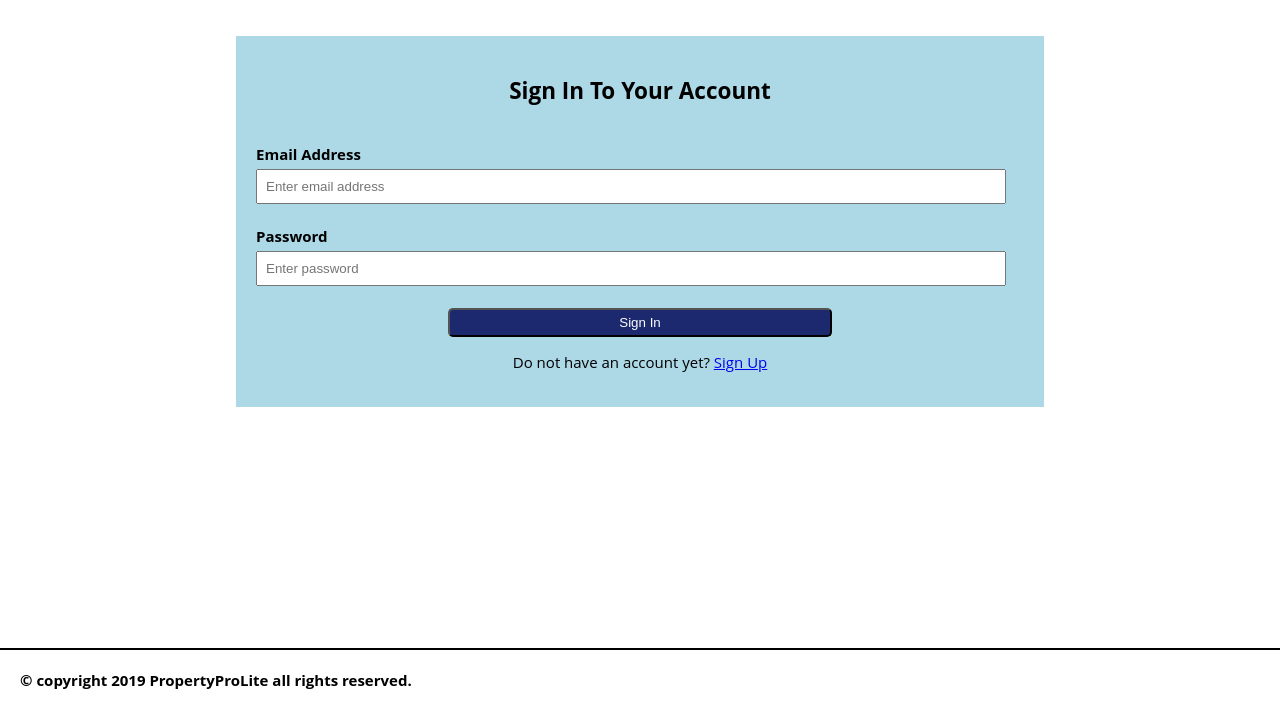
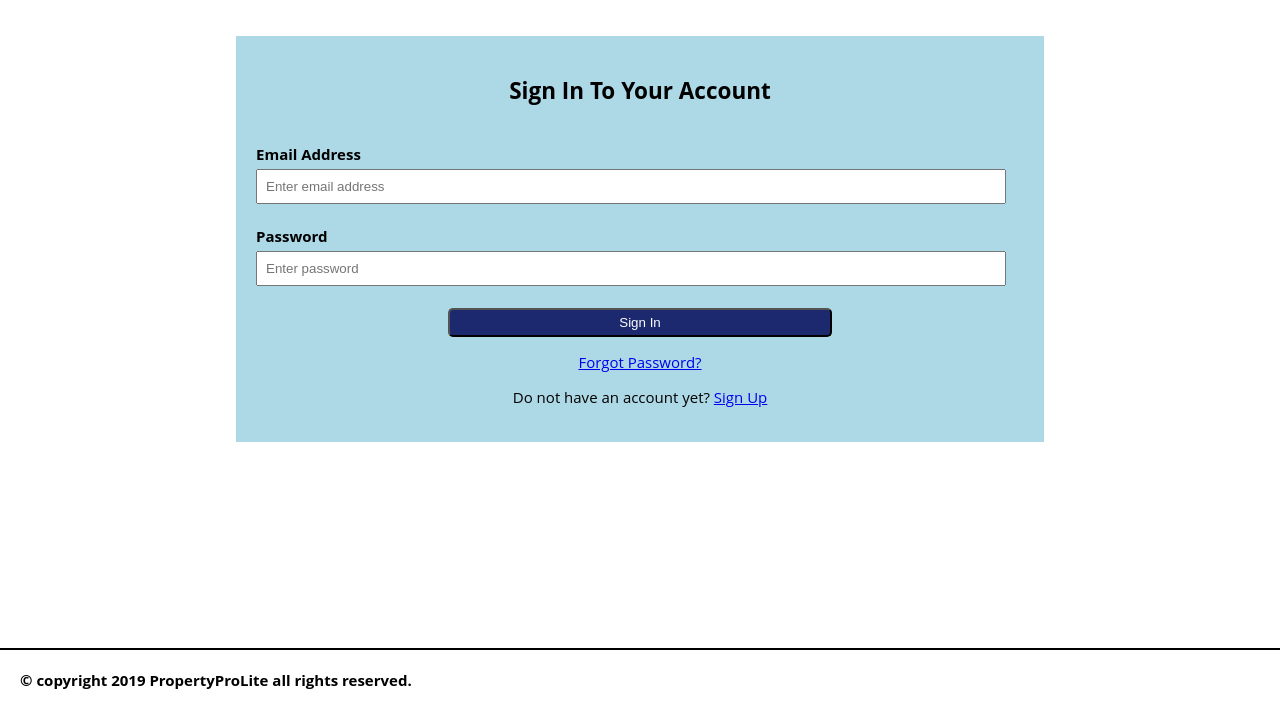
Before and after one commit to FatimatOlanrewaju/PropertyProLite, a plain HTML site: page UI/signin.html in a window 1280 px wide. Shown: the part 90-800 px from the top of the page. Drawn offline with Linux system fonts and the light colour scheme; a web font is replaced by a local one.

Commit message:
ui: added reset password line

```diff
--- a/UI/signin.html
+++ b/UI/signin.html
@@ -21,6 +21,7 @@
         </div>
     </div>
 
+    <!--Sign In Details-->
     <section class="signin-section">
         <div class="signin-container">
             <div class="wrapper">
@@ -37,7 +38,8 @@
                     </div>
 
                     <div class="form-submit">
-                        <button class="signin-btn" type="submit">Sign In</button>
+                        <button class="signin-btn" type="submit">Sign In</button><br>
+                        <p><a href="#">Forgot Password?</a></p>
                         <p>Do not have an account yet? <a href=signup.html>Sign Up</a></p>
                     </div>
                 </form>
@@ -45,6 +47,7 @@
         </div>
     </section>
 
+    <!--Footer-->
     <div class="footer">
         <hr>
 
```
